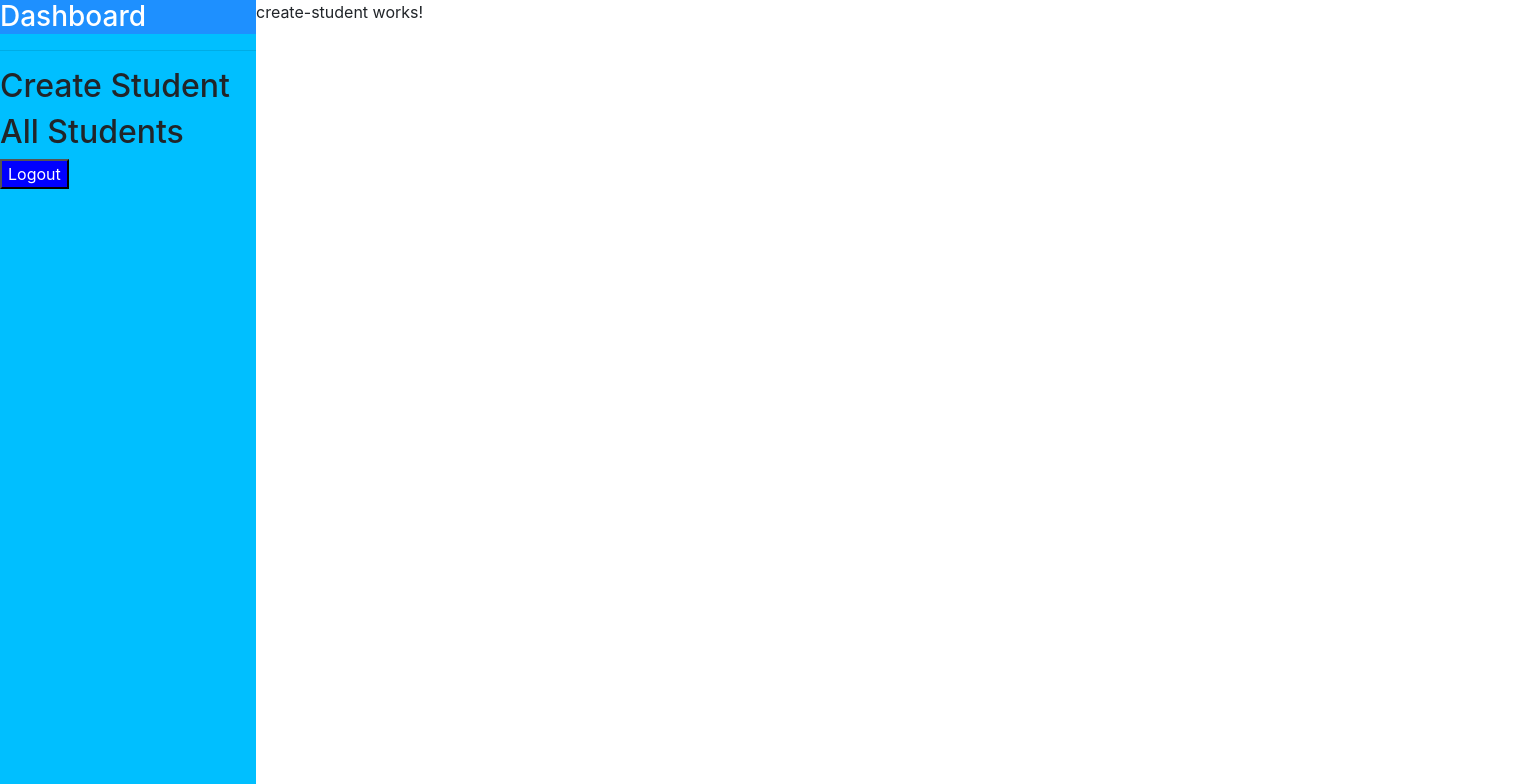
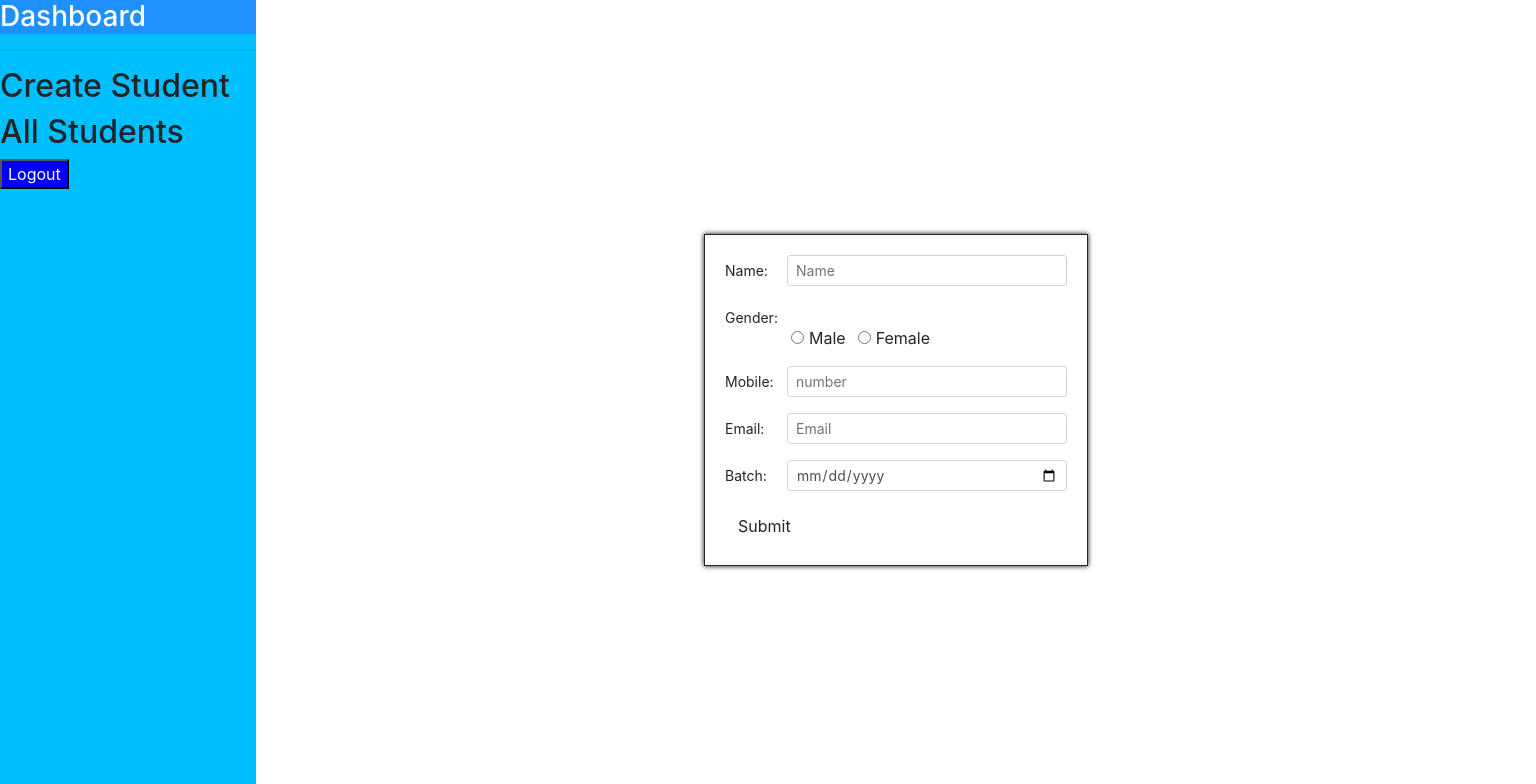
Before and after one commit to SaiKrishnaPonnamaneni/IMS, an Angular app: page /dashboard/create-student in a window 1280 px wide. Shown: the top 784 px of the page, 1536 px wide, since content can reach past the window. Built offline with nearby package versions, Linux system fonts and the light colour scheme; sample sign-in values are in the browser's storage.

Commit message:
Form implemented with personal details

```diff
--- a/src/app/components/create-student/create-student.component.html
+++ b/src/app/components/create-student/create-student.component.html
@@ -1 +1,44 @@
-<p>create-student works!</p>
+<div class="parent flex-center">
+    <div class="form-container">
+        <form [formGroup]="studentForm">
+            <div class="form-group row">
+                <label for=" " class="col-sm-2 col-form-label col-form-label-sm">Name:</label>
+                <div class="col-sm-10">
+                  <input type="text" formControlName="name" class="form-control form-control-sm" id="colFormLabelSm" placeholder="Name">
+                </div>
+            </div>
+            <div class="form-group row">
+                <label for="gender" class="col-sm-2 col-form-label col-form-label-sm">Gender:</label>
+                <div class="col-sm-10"><br>
+                    <div class="form-check form-check-inline ml-1 mr-2">
+                        <input type="radio" formControlName="gender" class="form-check-input" id="male" value="male">
+                        <label class="form-check-label" for="male">Male</label>
+                    </div>
+                    <div class="form-check form-check-inline ml-1">
+                        <input type="radio" formControlName="gender" class="form-check-input" id="female" value="female">
+                        <label class="form-check-label" for="female">Female</label>
+                    </div>
+                </div>
+            </div>
+            <div class="form-group row">
+                <label for=" " class="col-sm-2 col-form-label col-form-label-sm">Mobile:</label>
+                <div class="col-sm-10">
+                  <input type="number" formControlName="mobile" class="form-control form-control-sm" id="colFormLabelSm" placeholder="number">
+                </div>
+            </div>
+            <div class="form-group row">
+                <label for=" " class="col-sm-2 col-form-label col-form-label-sm">Email:</label>
+                <div class="col-sm-10">
+                  <input type="email" formControlName="email" class="form-control form-control-sm" id="colFormLabelSm" placeholder="Email">
+                </div>
+            </div>
+            <div class="form-group row">
+                <label for=" " class="col-sm-2 col-form-label col-form-label-sm">Batch:</label>
+                <div class="col-sm-10">
+                  <input type="date" formControlName="batch" class="form-control form-control-sm" id="colFormLabelSm" placeholder="Batch">
+                </div>
+            </div>
+            <button class="flex-center" class="btn btn-default">Submit</button>
+        </form>
+    </div>
+</div>
--- a/src/app/components/create-student/create-student.component.scss
+++ b/src/app/components/create-student/create-student.component.scss
@@ -0,0 +1,11 @@
+.parent{
+    width: 100vw;
+    height: 100vh;
+}
+.form-container{
+    width: 30%;
+    background-color: white;
+    border: 1px solid;
+    box-shadow: 0px 0px 5px black;
+    padding: 20px;
+}
--- a/src/app/components/create-student/create-student.component.ts
+++ b/src/app/components/create-student/create-student.component.ts
@@ -1,4 +1,5 @@
 import { Component } from '@angular/core';
+import { FormControl, FormGroup } from '@angular/forms';
 
 @Component({
   selector: 'app-create-student',
@@ -6,5 +7,13 @@ import { Component } from '@angular/core';
   styleUrls: ['./create-student.component.scss']
 })
 export class CreateStudentComponent {
-
+public studentForm:FormGroup = new FormGroup(
+  {
+    name: new FormControl(),
+    gender: new FormControl(),
+    mobile: new FormControl(),
+    email: new FormControl(),
+    batch: new FormControl(),
+  }
+)
 }
```
